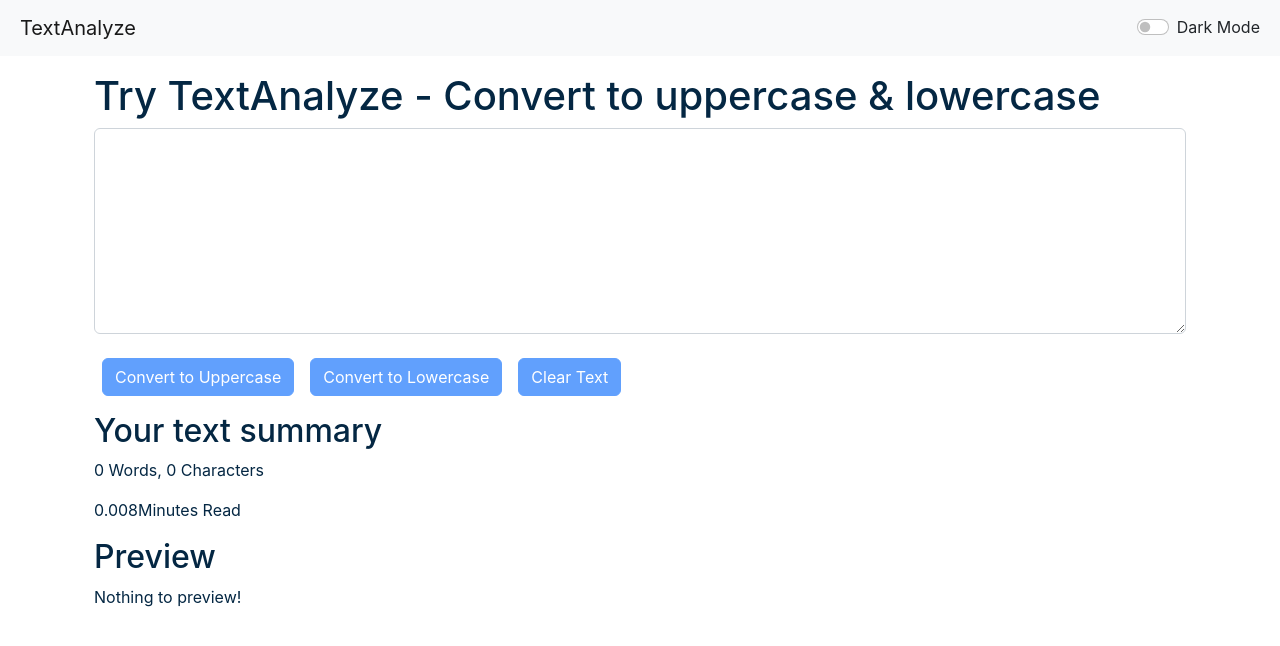
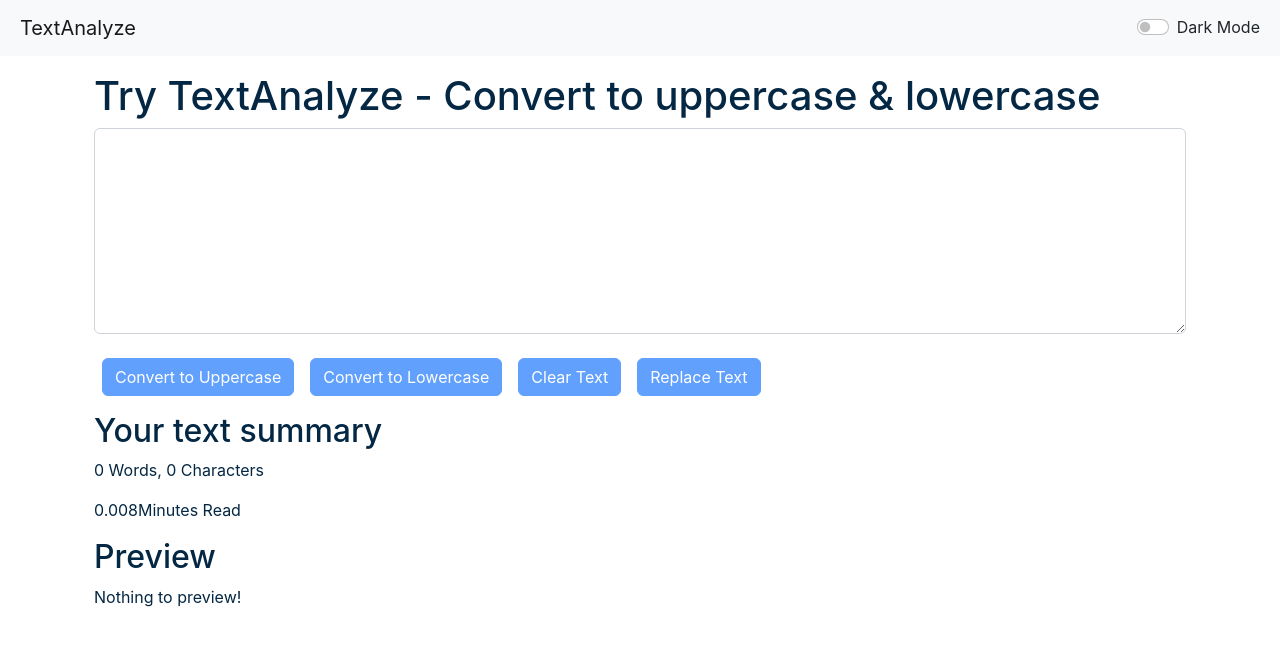
Before and after one commit to heyyankittt/TextAnalyze, a React (Create React App) app: page / in a window 1280 px wide. Shown: the top 646 px of the page. Built offline with nearby package versions, Linux system fonts and the light colour scheme.

Commit message:
added replace text button

```diff
--- a/src/App.js
+++ b/src/App.js
@@ -36,6 +36,8 @@
     showAlert("Light mode has been enabled", "success");
   }
 }
+
+
   return (
 <>
 
--- a/src/components/TextForm.jsx
+++ b/src/components/TextForm.jsx
@@ -19,6 +19,8 @@
     props.showAlert("Converted to Lowercase!", "success");
   }
 
+
+
   const handleclearClick =() => {
     //console.log("Uppercase was clicked!" + text);
 
@@ -33,13 +35,22 @@
     setText(event.target.value);
   }
 
+  const handlereplaceclick = () => {
+     var replacefrom = prompt("Enter text which you want to replace:");
+     var replaceto = prompt("Enter the new text:");
+     let newText = text.replace (replacefrom, replaceto);
+     setText(newText);
+     props.showAlert("Text has been replaced!", "success");
+
+  }
+
     const [text, setText] = useState('');
 
   return (
     <>
       <div className = "container" style={{color: props.mode==='dark'?'white':'#042743'}}>
           <h1>{props.heading}</h1>
-<div className="mb-3">
+          <div className="mb-3">
   <textarea className="form-control" value={text} style={{backgroundColor: props.mode==='dark'?'grey':'white',
 color: props.mode==='dark'?'white':'#042743'}} onChange={handleOnChange} id="myBox" rows="8"></textarea>
 </div>
@@ -47,6 +58,9 @@
 <button disabled={text.length===0} className="btn btn-primary mx-2 my-2" onClick={handleUpClick}>Convert to Uppercase</button>
 <button disabled={text.length===0} className="btn btn-primary mx-2 my-2" onClick={handleLoClick}>Convert to Lowercase</button>
 <button disabled={text.length===0} className="btn btn-primary mx-2 my-2" onClick={handleclearClick}>Clear Text</button>
+<button disabled={text.length===0} className="btn btn-primary mx-2 my-2" onClick={handlereplaceclick}>Replace Text</button>
+
+
 
 </div>
 <div className="container my-2" style={{color: props.mode==='dark'?'white':'#042743'}}>
```
Also changed, not shown: 7 other files (tests, documents, lock files or other folders).
